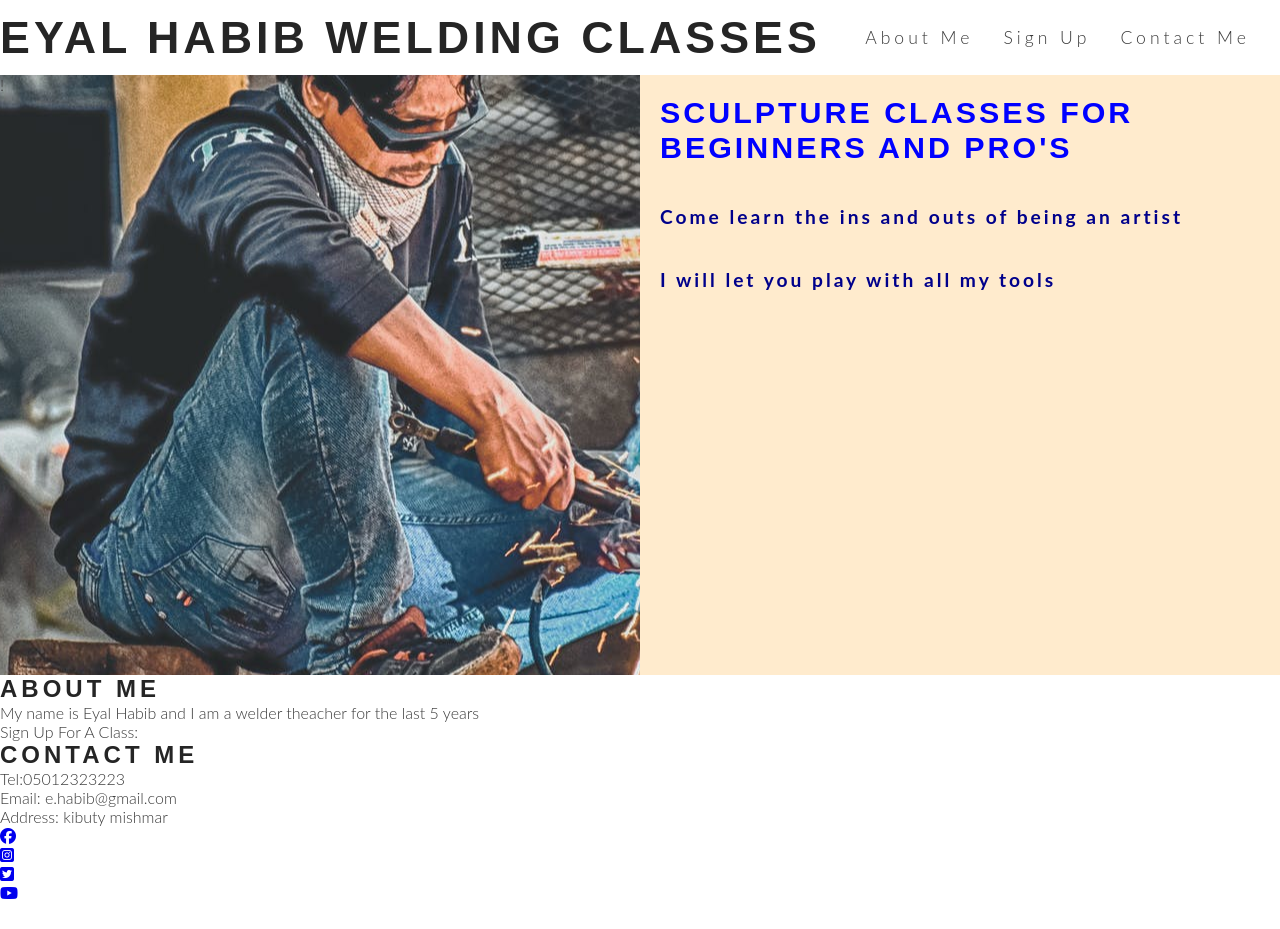
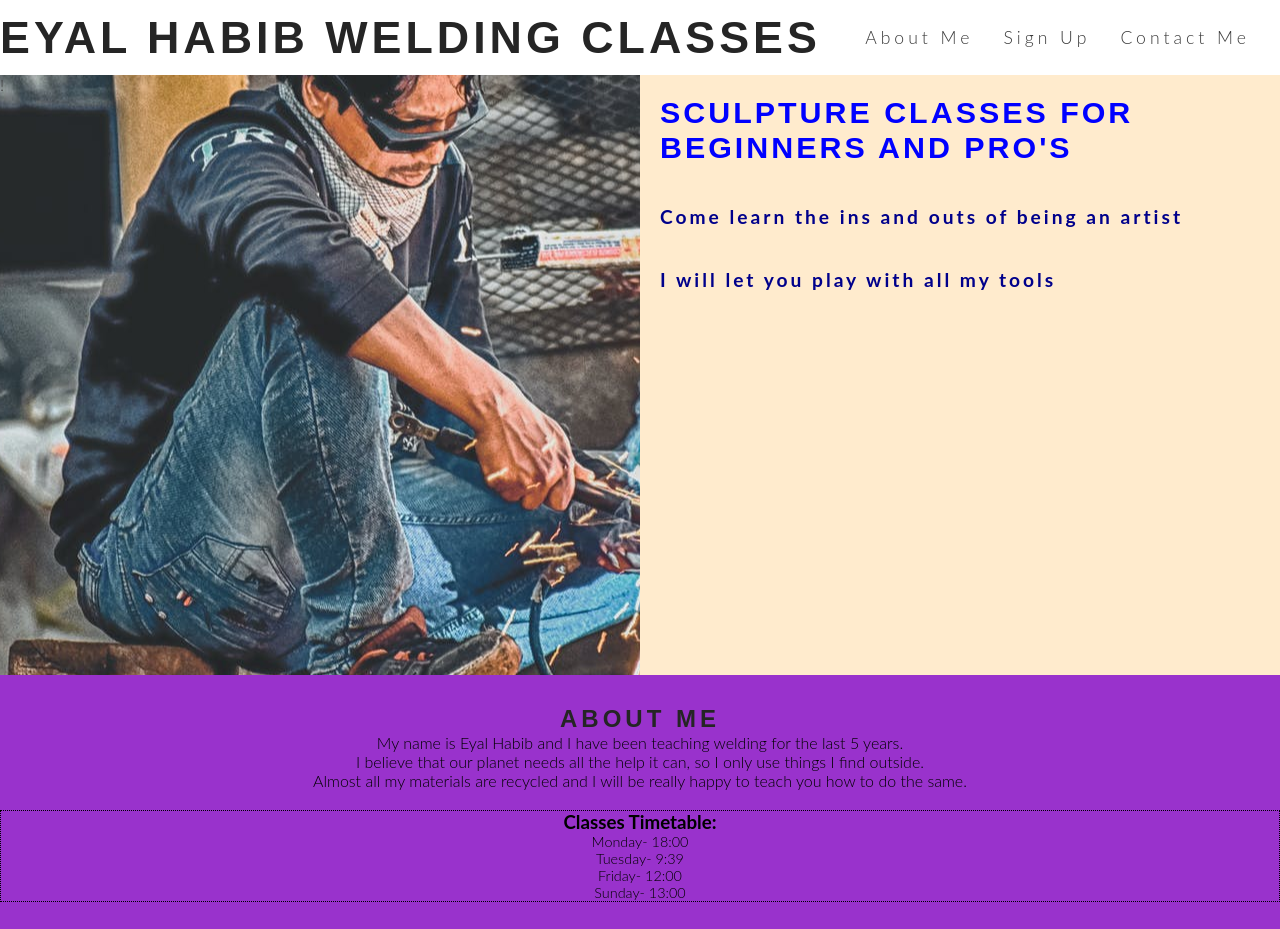
Before and after one commit to tamirgen/Welding-Classes, a plain HTML site: page index.html in a window 1280 px wide. Shown: the top 929 px of the page. Before the commit the page ends 902 px from the top, so only its background shows below. Drawn offline with Linux system fonts and the light colour scheme.

Commit message:
add style to the about me section and timetable

```diff
--- a/assests/css/style.css
+++ b/assests/css/style.css
@@ -89,3 +89,28 @@ h1, h2 {
     padding: 20px;
     margin: 0 auto;
 }
+/* about me */
+
+#about-me {
+    padding-top: 30px;
+    padding-bottom: 30px;
+    background-color: darkorchid;
+    color: black;
+    text-align: center;
+}
+
+#about-me-text {
+    padding-bottom: 20px;
+    color: black;
+}
+
+#classes-times {
+    border: 1px dotted black;
+    text-align: center;
+
+}
+.timetable {
+     font-size: 90%;
+     color: black;
+
+}
--- a/index.html
+++ b/index.html
@@ -41,7 +41,20 @@
     </section>
     <section id="about-me">
         <h2>About Me</h2>
-         <p>My name is Eyal Habib and I am a welder theacher for the last 5 years</p>
+        <div id="about-me-text">
+         <p>My name is Eyal Habib and I have been teaching welding for the last 5 years.</p>
+         <p> I believe that our planet needs all the help it can, so I only use things I find outside.</p>
+         <p>Almost all my materials are recycled and I will be really happy to teach you how to do the same.</p>
+        </div>
+         <div id="classes-times">
+         <h3>Classes Timetable:</h3>
+         <ul class="timetable">
+             <li>Monday- 18:00</li>
+             <li>Tuesday- 9:39</li>
+             <li>Friday- 12:00</li>
+             <li>Sunday- 13:00</li>
+         </ul>
+         </div>
     </section>
     <section>
         Sign Up For A Class:
```
